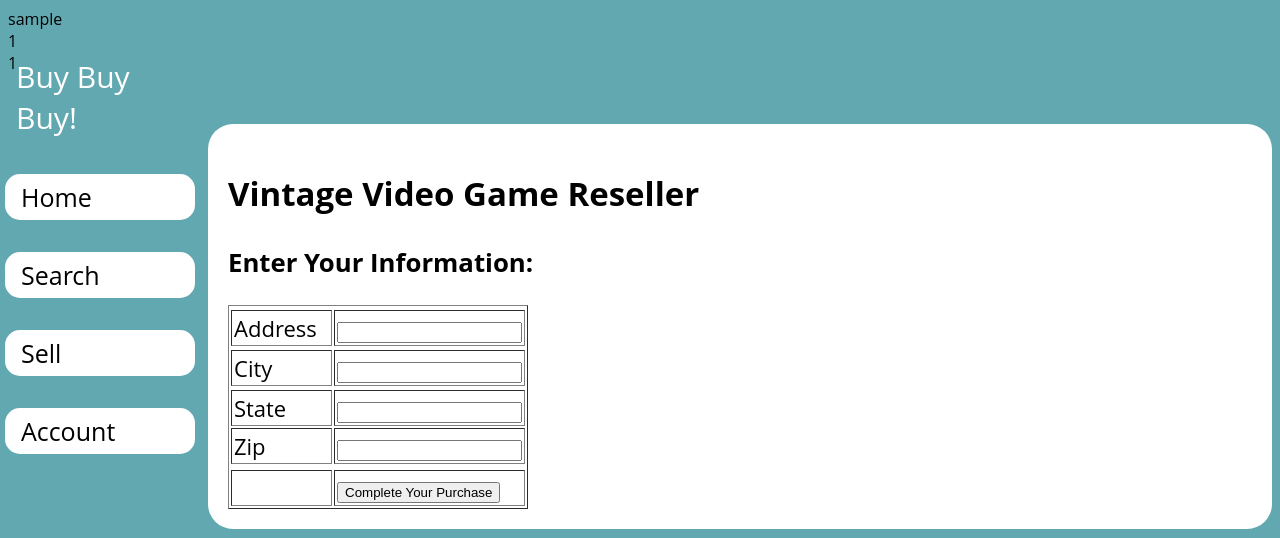
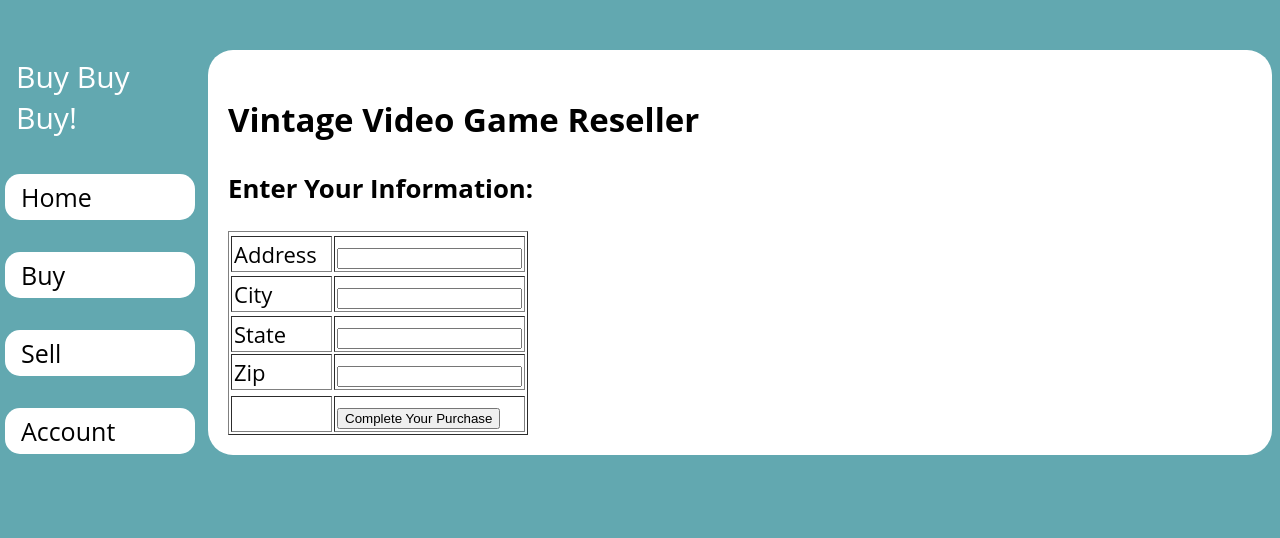
Before and after one commit to amanda82615/VintageVideoGameReseller, a PHP site: page /purchase.php in a window 1280 px wide. Shown: the top 538 px of the page. Run offline with PHP 8.4, Linux system fonts and the light colour scheme; the visitor is signed in with stand-in values (Sample User, id 1).

Commit message:
commented out debug output from purchase

```diff
--- a/purchase.php
+++ b/purchase.php
@@ -2,11 +2,11 @@
 <?php
     session_start();
 
-    echo $_SESSION['UserName'];
+/*     echo $_SESSION['UserName'];
     echo "<br>";
     echo $_SESSION['ItemId'];
     echo "<br>";
-    echo $_SESSION['Price'];
+    echo $_SESSION['Price']; */
 ?>
 <html>
     <title>New Listing</title>
@@ -85,7 +85,7 @@
         <div class="sidenav">
             <p style="color:white; font-size:30px; padding: 6px 8px 6px 16px;">Buy Buy Buy!</p>
             <a href="home.php">Home</a> <br>
-            <a href="search.php">Search</a> <br>
+            <a href="search.php">Buy</a> <br>
             <a href="create_listing.php">Sell</a> <br>
             <a href="profile.php">Account</a>
         </div>
```
